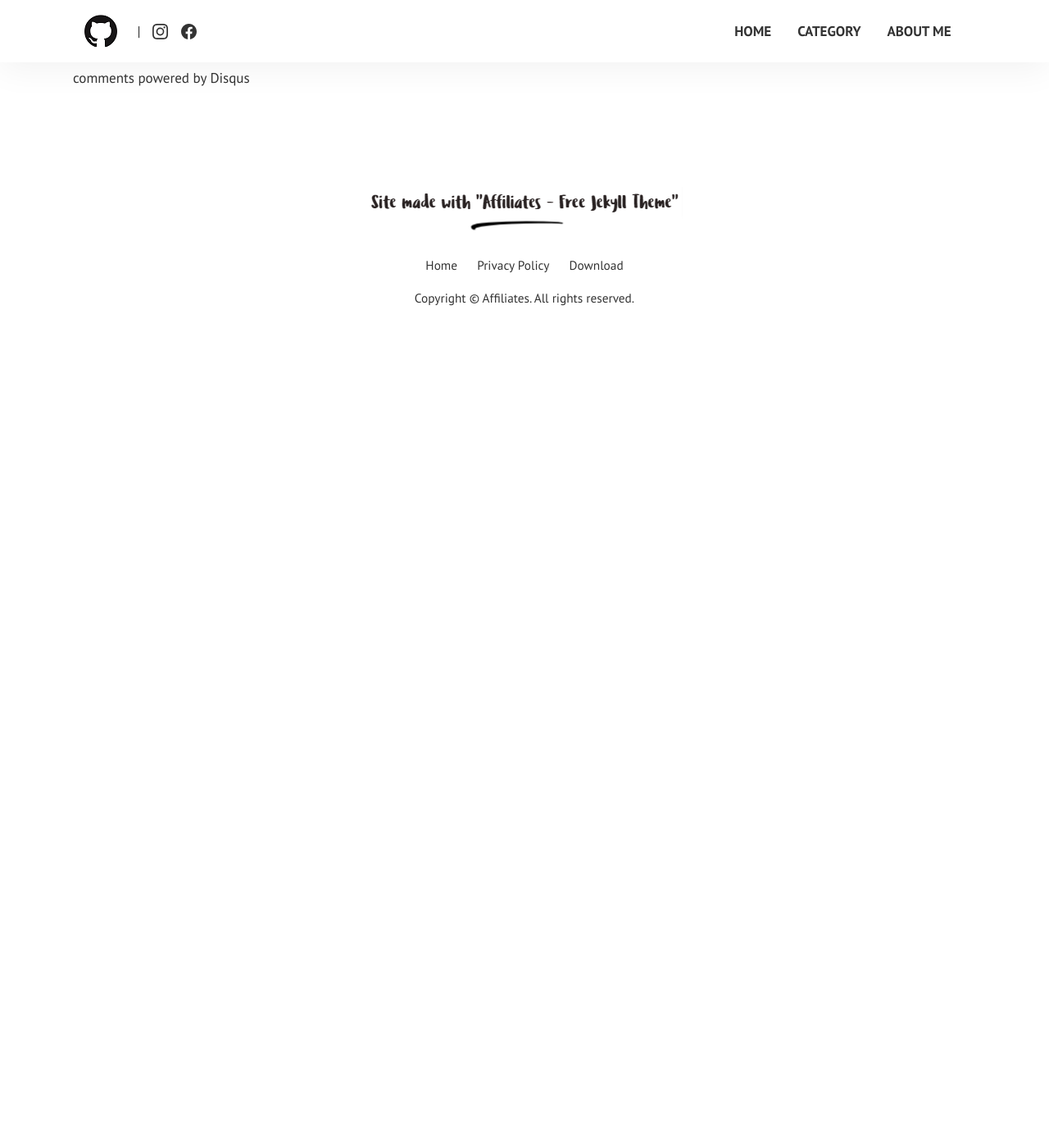
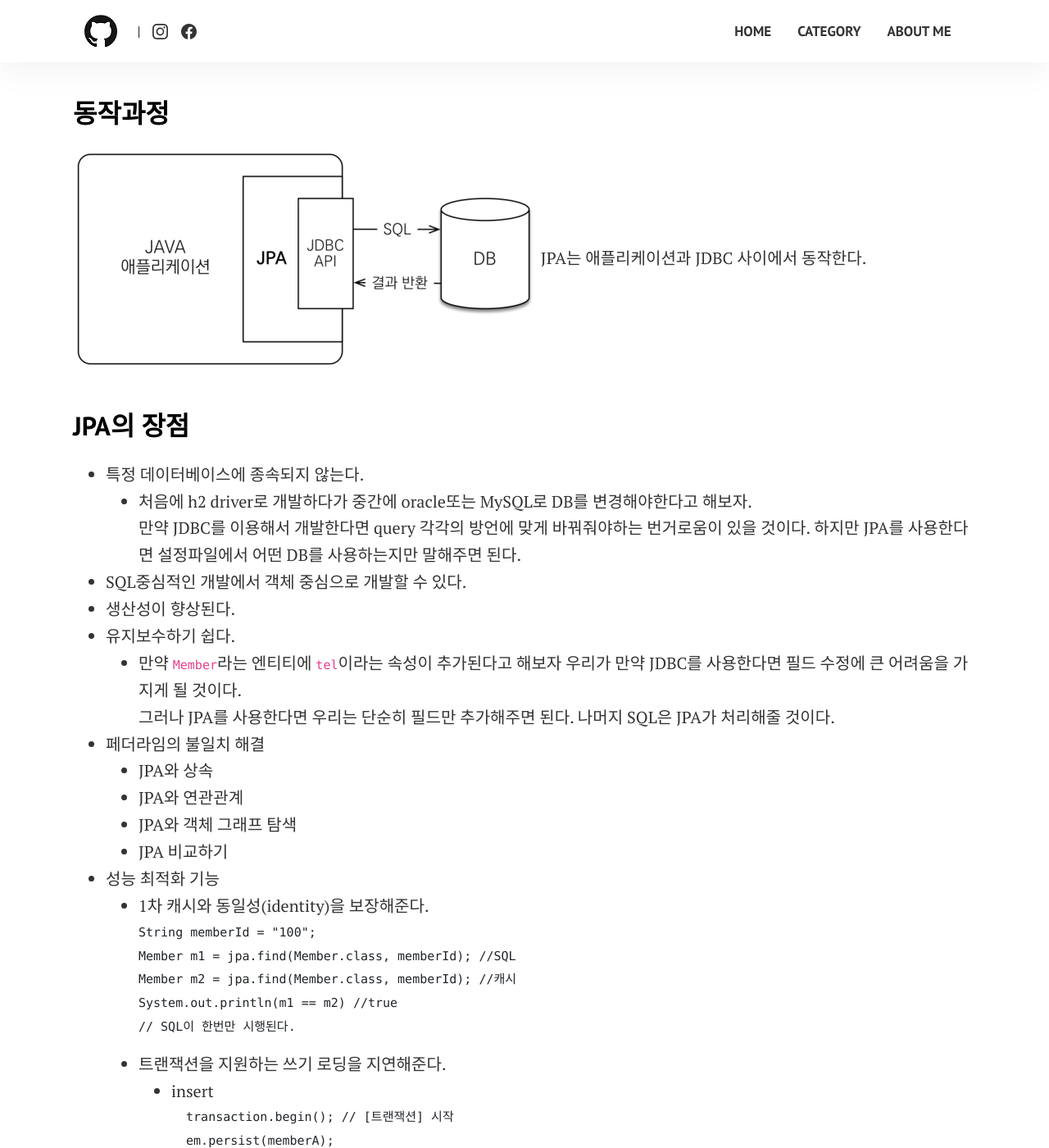
Before and after one commit to easyhak/easyhak.github.io, a Jekyll site: the page built from _posts/2022-05-25-What is JPA.md, in a window 1280 px wide and 1400 px high, scrolled down 561 px. Shown: the whole window at 82% size. Built offline with Jekyll 4.4.1, drawn with Linux system fonts in a browser that asks for light colours; comment, search, counter and statistics services are not loaded; before the commit the page ends 967 px from its top, so only the background shows below that; some of the changed text lies outside the part shown.

Commit message:
update post

````diff
--- a/_posts/2022-05-25-What is JPA.md
+++ b/_posts/2022-05-25-What is JPA.md
@@ -5,10 +5,62 @@ categories: [ Jekyll, tutorial ]
 image: assets/images/JPA-banner.jpeg
 comments: false
 ---
-what is the jpa?
-jpa means Java Persistence API
-before start we know about ORM
+## JPA(Java Persistenc API)
+- Java Persistence API
+- 스프링이 제공해주는 것이 아닌 자바에서 제공해주는 `ORM` 표준 기술이다.
+- `Hibernate`, `Spring JPA`, `EcliplseLink` 등 과 같은 구현체가 있고 이것의 표준 인터페이스가 JPA이다.
+## ORM(Object Relation Mapping)
+- Object-relation mapping(객체 관계 매핑)
+- 객체는 객체대로 설계한다.
+- 관계형 데이터베이스는 관계형 데이터 베이스대로 설계한다.
+- ORM 프레임워크가 중간에 매핑한다.
+- 대중적인 언어에는 ORM기술이 존재(`python`, `java`, `Node.js`...)
 
-## ORM(Object Relation Mapping)
+## 동작과정
+<img src="../assets/images/jpa-working-flow.png" alt="jpa-working-flow">
+JPA는 애플리케이션과 JDBC 사이에서 동작한다.
 
-## Hibernate
+## JPA의 장점
+- 특정 데이터베이스에 종속되지 않는다.
+  * 처음에 h2 driver로 개발하다가 중간에 oracle또는 MySQL로 DB를 변경해야한다고 해보자.
+  만약 JDBC를 이용해서 개발한다면 query 각각의 방언에 맞게 바꿔줘야하는 번거로움이 있을 것이다. 하지만 JPA를 사용한다면 설정파일에서 어떤 DB를 사용하는지만 말해주면 된다.
+- SQL중심적인 개발에서 객체 중심으로 개발할 수 있다.
+- 생산성이 향상된다.
+- 유지보수하기 쉽다.
+  * 만약 `Member`라는 엔티티에 `tel`이라는 속성이 추가된다고 해보자 우리가 만약 JDBC를 사용한다면 필드 수정에 큰 어려움을 가지게 될 것이다.
+  그러나 JPA를 사용한다면 우리는 단순히 필드만 추가해주면 된다. 나머지 SQL은 JPA가 처리해줄 것이다.
+- 페더라임의 불일치 해결
+  * JPA와 상속
+  * JPA와 연관관계
+  * JPA와 객체 그래프 탐색
+  * JPA 비교하기
+- 성능 최적화 기능
+  * 1차 캐시와 동일성(identity)을 보장해준다.
+  ```java
+    String memberId = "100";
+    Member m1 = jpa.find(Member.class, memberId); //SQL
+    Member m2 = jpa.find(Member.class, memberId); //캐시
+    System.out.println(m1 == m2) //true
+    // SQL이 한번만 시행된다.
+  ```
+  * 트랜잭션을 지원하는 쓰기 로딩을 지연해준다.
+    + insert
+    ```java
+        transaction.begin(); // [트랜잭션] 시작
+        em.persist(memberA);
+        em.persist(memberB);
+        em.persist(memberC);
+        //여기까지 INSERT SQL을 데이터베이스에 보내지 않는다.
+        //커밋하는 순간 데이터베이스에 INSERT SQL을 모아서 보낸다.
+        transaction.commit(); // [트랜잭션] 커밋
+    ```
+    + update
+    ```java
+    transaction.begin(); // [트랜잭션] 시작
+    changeMember(memberA);
+    deleteMember(memberB);
+    비즈니스_로직_수행(); //비즈니스 로직 수행 동안 DB 로우 락이 걸리지 않는다.
+    //커밋하는 순간 데이터베이스에 UPDATE, DELETE SQL을 보낸다.
+    transaction.commit(); // [트랜잭션] 커밋
+    ```
+  * 지연 로딩(Lazy loading)
````
Also changed, not shown: assets/images/jpa-working-flow.png (added).
